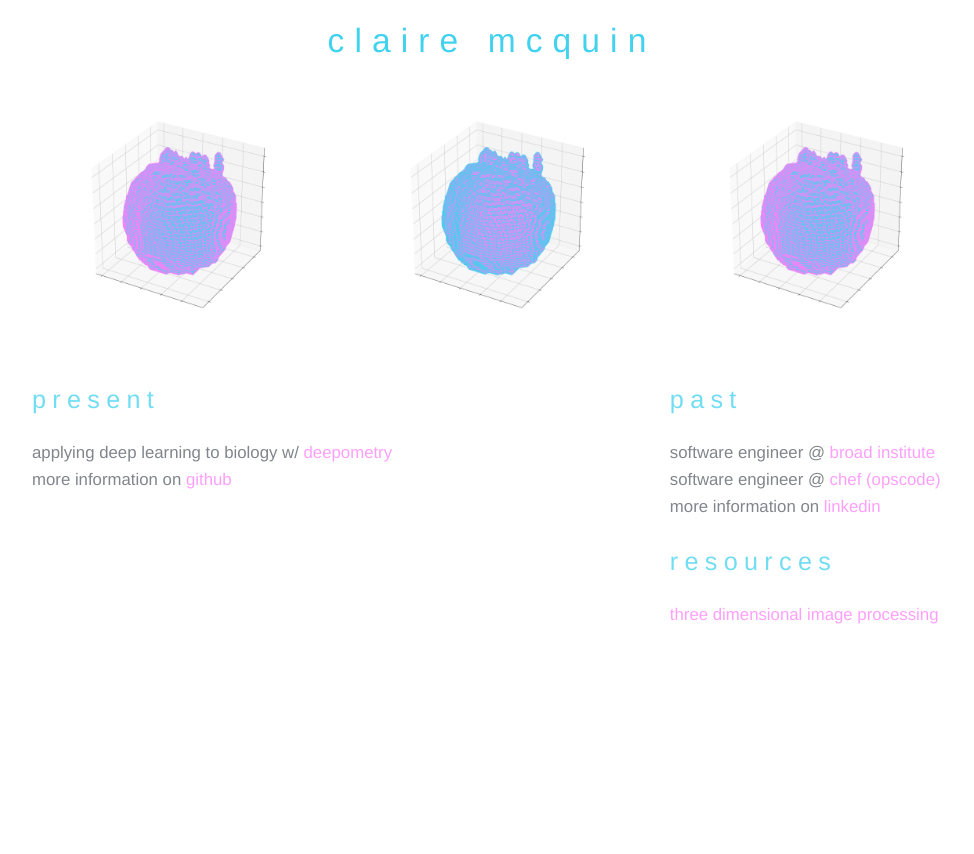
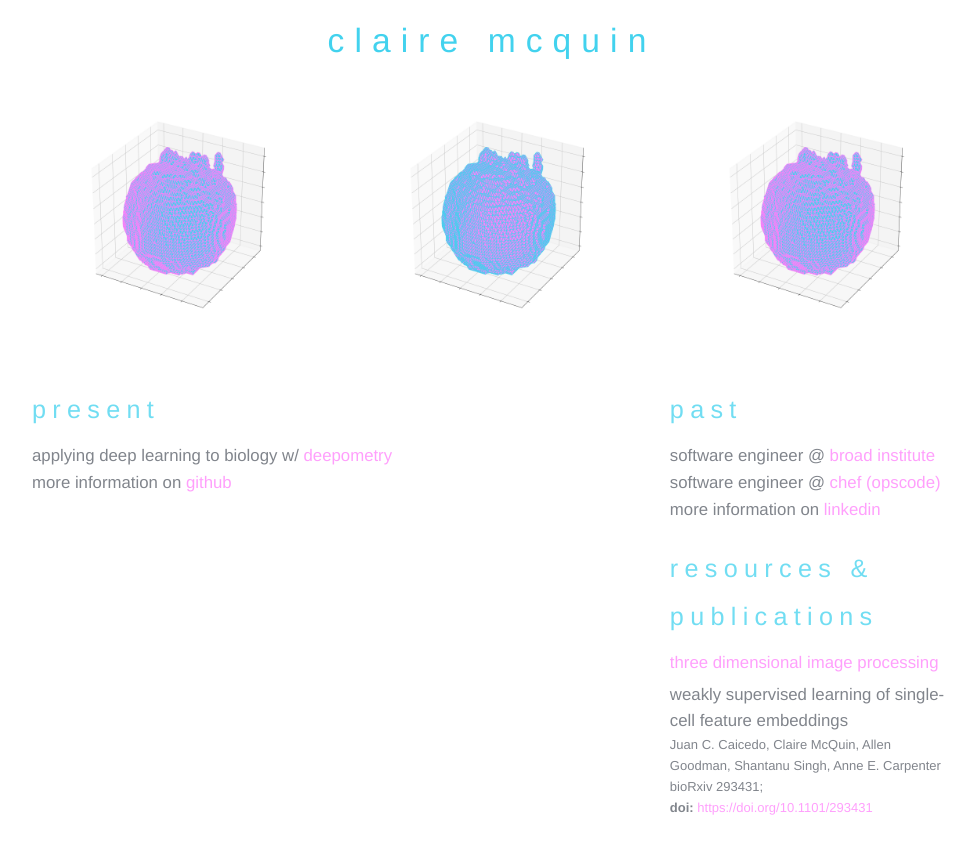
Before and after one commit to mcquin/mcquin.github.io, a Jekyll site: the page built from index.html, in a window 1280 px wide. Shown: the top 854 px of the page, without its empty margins (148-1122 px from the left). Built offline with Jekyll 4.4.1, drawn with Linux system fonts in a browser that asks for light colours.

Commit message:
Add publication

```diff
--- a/css/base.css
+++ b/css/base.css
@@ -31,8 +31,12 @@ a {
   text-decoration: none;
 }
 
+b {
+  /* color: #14c7ea */
+}
+
 body {
-  color: #222;
+  color: #81858c;
   font-family: Helvetica Neue, Helvetica, Arial, sans-serif;
   font-size: 1.5em;
   font-weight: 400;
@@ -57,8 +61,8 @@ h2 {
   font-weight: 350;
   letter-spacing: .25em;
   line-height: 48px;
-  margin-bottom: 0px;
-  margin-top: 10px;
+  margin-bottom: 10px;
+  margin-top: 20px;
   opacity: .6;
   text-align: left;
 }
@@ -73,6 +77,8 @@ img {
   width: 512px;
 }
 
-p {
-  color: #81858c;
+ul {
+  display: inline;
+  list-style-type: none;
+  -webkit-padding-start: 0px;
 }
--- a/index.html
+++ b/index.html
@@ -18,21 +18,31 @@ title: claire mcquin
 <div class="row">
   <div class="eight columns">
     <h2>present</h2>
-    <p>
-      applying deep learning to biology w/ <a href="https://github.com/broadinstitute/deepometry" target="_blank">deepometry</a><br>
-      more information on <a href="https://github.com/mcquin" target="_blank">github</a></br>
-    </p>
+    <ul>
+      <li>applying deep learning to biology w/ <a href="https://github.com/broadinstitute/deepometry" target="_blank">deepometry</a></li>
+      <li>more information on <a href="https://github.com/mcquin" target="_blank">github</a></li>
+    </ul>
   </div>
   <div class="four columns">
     <h2>past</h2>
-    <p>
-      software engineer @ <a href="https://www.broadinstitute.org/" target="_blank">broad institute</a></br>
-      software engineer @ <a href="https://www.chef.io/" target="_blank">chef (opscode)</a><br>
-      more information on <a href="https://www.linkedin.com/in/claire-mcquin-33690965/" target="_blank">linkedin</a>
-    </p>
-    <h2>resources</h2>
-    <p>
-      <a href="https://github.com/scikit-image/skimage-tutorials/blob/d4b2d177604452375d267ec0586dc20f560aad21/lectures/three_dimensional_image_processing.ipynb" target="_blank">three dimensional image processing</a>
-    </p>
+    <ul>
+      <li>software engineer @ <a href="https://www.broadinstitute.org/" target="_blank">broad institute</a></li>
+      <li>software engineer @ <a href="https://www.chef.io/" target="_blank">chef (opscode)</a></li>
+      <li>more information on <a href="https://www.linkedin.com/in/claire-mcquin-33690965/" target="_blank">linkedin</a></li>
+    </ul>
+    <h2>resources & publications</h2>
+    <ul>
+      <li style="-webkit-padding-after:5px"><a href="https://github.com/scikit-image/skimage-tutorials/blob/d4b2d177604452375d267ec0586dc20f560aad21/lectures/three_dimensional_image_processing.ipynb" target="_blank">three dimensional image processing</a></li>
+      <li style="-webkit-padding-after:5px">
+        <p style="-webkit-margin-after:0em; -webkit-margin-before:0em">
+          weakly supervised learning of single-cell feature embeddings</br>
+          <p style="font-size:small; font-weight:200; -webkit-margin-before:0em">
+            Juan C. Caicedo, Claire McQuin, Allen Goodman, Shantanu Singh, Anne E. Carpenter</br>
+            bioRxiv 293431;</br>
+            <b>doi:</b> <a href="https://doi.org/10.1101/293431" target="_blank">https://doi.org/10.1101/293431</a>
+          </p>
+        </p>
+      </li>
+    </ul>
   </div>
 </div>
```
